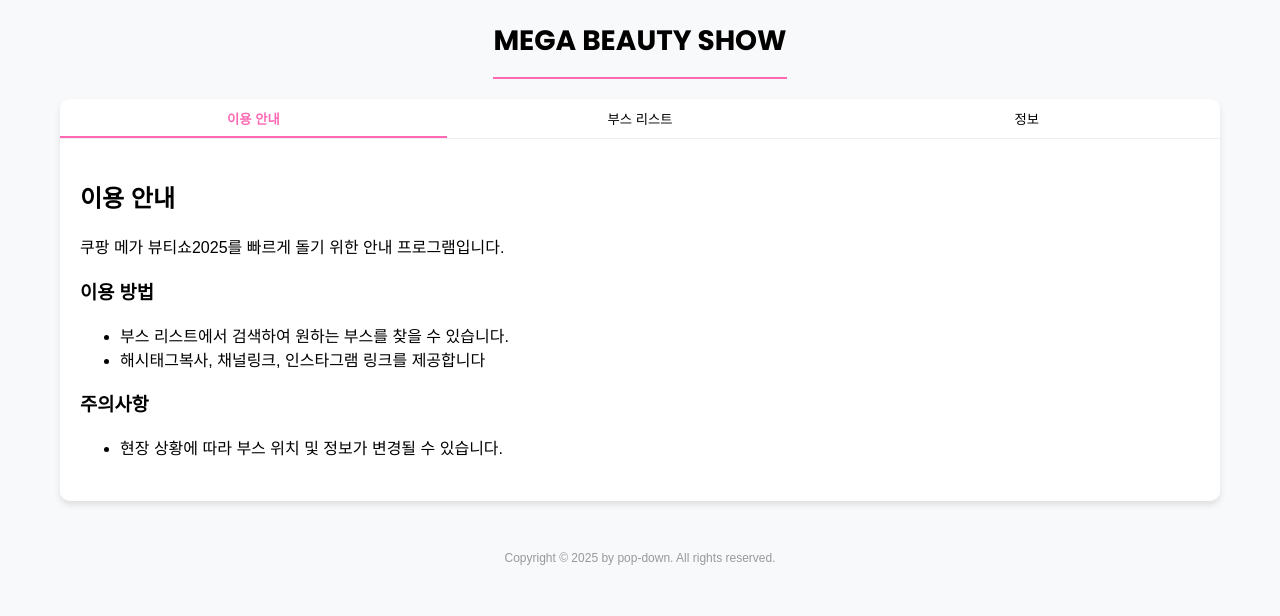
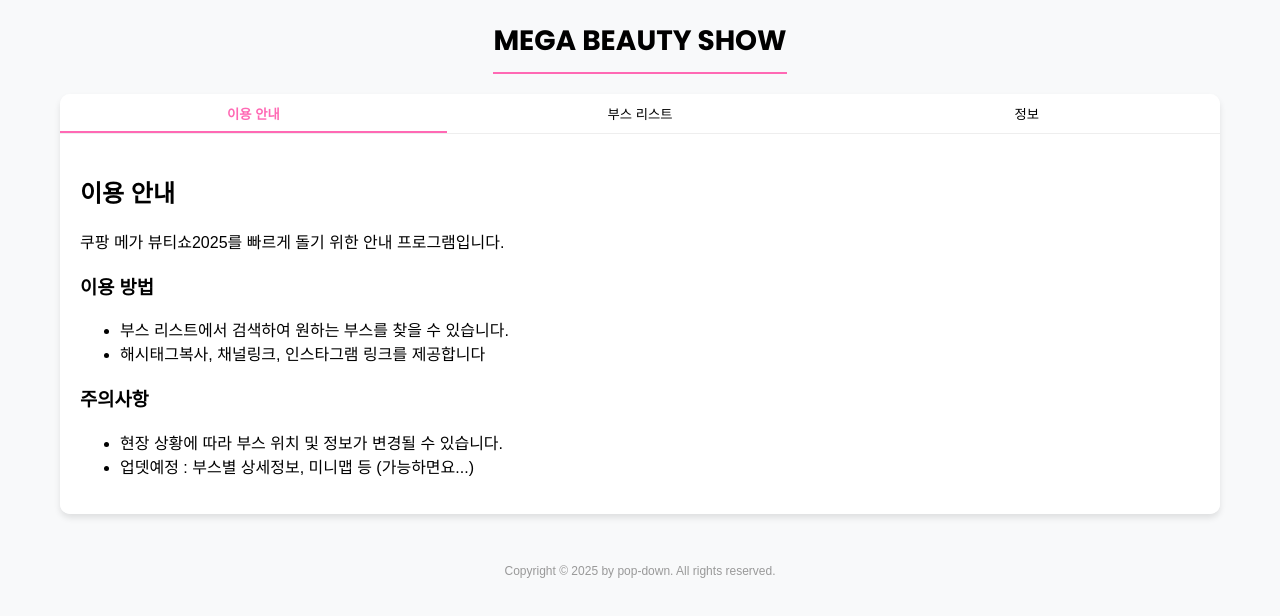
Before and after one commit to pop-down/pop-down.github.io, a plain HTML site: page 2504-coupang/index.html in a window 1280 px wide. Drawn offline with Linux system fonts and the light colour scheme; a web font is replaced by a local one.

Commit message:
부스별 상세정보 및 미니맵 업데이트 예정 안내 추가

```diff
--- a/2504-coupang/index.html
+++ b/2504-coupang/index.html
@@ -68,6 +68,7 @@
           <h3>주의사항</h3>
           <ul>
             <li>현장 상황에 따라 부스 위치 및 정보가 변경될 수 있습니다.</li>
+            <li>업뎃예정 : 부스별 상세정보, 미니맵 등 (가능하면요...)</li>
           </ul>
         </div>
       </div>
```
